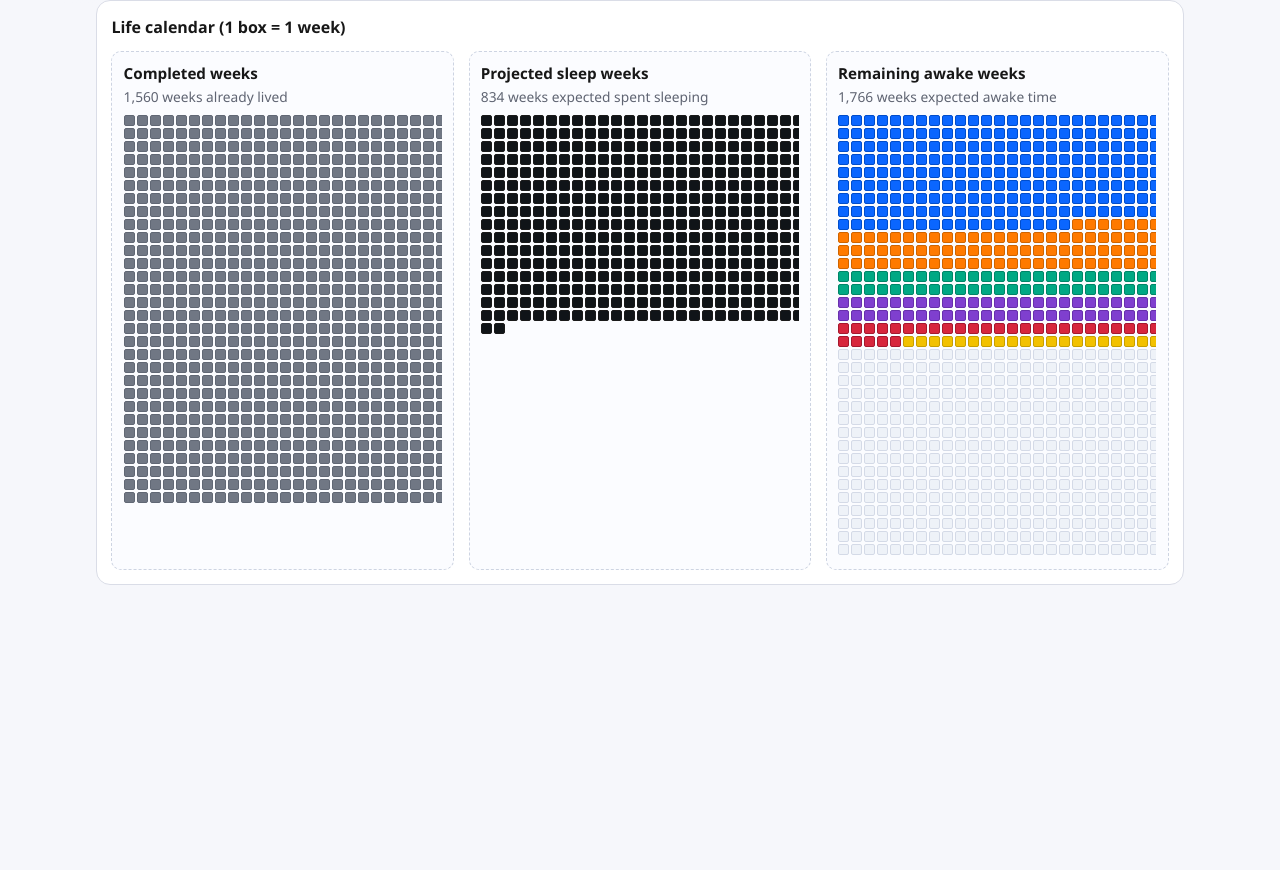
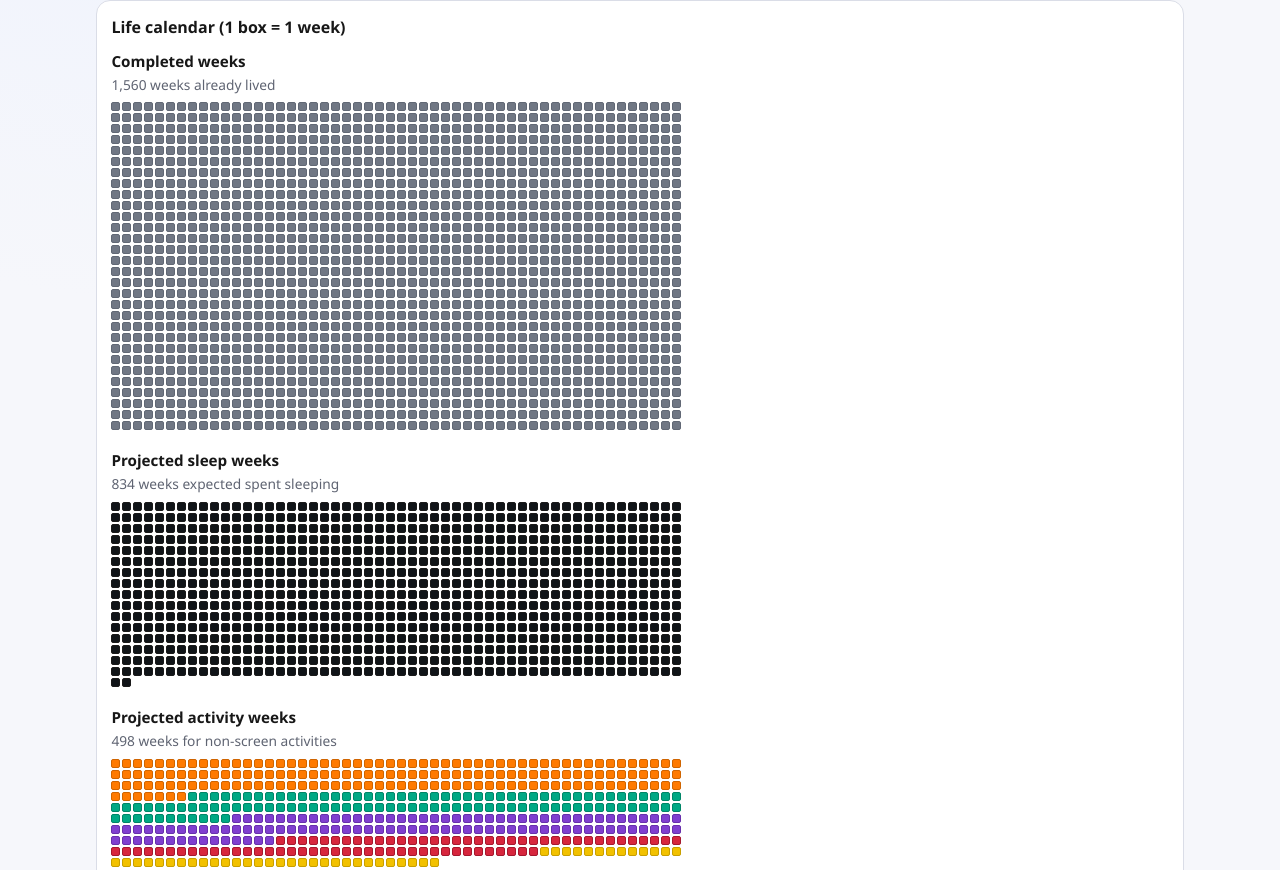
Before and after one commit to frankaugr/lifebox, a plain HTML site: page index.html in a window 1280 px wide. Shown: the part 936-1806 px from the top of the page. Before the commit the page ends 1553 px from the top, so only its background shows below. Drawn offline with Linux system fonts and the light colour scheme.

Commit message:
Stack calendar sections vertically and split awake categories

```diff
--- a/app.js
+++ b/app.js
@@ -69,15 +69,20 @@ const infoMessage = document.getElementById("infoMessage");
 const summaryEl = document.getElementById("summary");
 const completedGridEl = document.getElementById("completedWeeksGrid");
 const sleepGridEl = document.getElementById("sleepWeeksGrid");
+const activitiesGridEl = document.getElementById("activitiesWeeksGrid");
 const remainingGridEl = document.getElementById("remainingWeeksGrid");
 const completedMetaEl = document.getElementById("completedMeta");
 const sleepMetaEl = document.getElementById("sleepMeta");
+const activitiesMetaEl = document.getElementById("activitiesMeta");
 const remainingMetaEl = document.getElementById("remainingMeta");
 
 const activityInputs = ACTIVITY_FIELDS.map((field) => ({
   ...field,
   element: document.getElementById(field.inputId)
 }));
+
+const PROJECTED_ACTIVITY_KEYS = ["eating", "hygiene", "chores", "commute", "errands"];
+const REMAINING_AWAKE_KEYS = ["phone", "free"];
 
 function getSleepHoursForAge(ageYears) {
   return (
@@ -286,14 +291,24 @@ function renderSummary(model) {
 function renderGrid(model) {
   const completedFragment = document.createDocumentFragment();
   const sleepFragment = document.createDocumentFragment();
+  const activitiesFragment = document.createDocumentFragment();
   const remainingFragment = document.createDocumentFragment();
 
   const sleepWeeks = model.segmentWeeks.sleep;
-  const awakeFutureWeeks = Math.max(0, model.futureWeeks - sleepWeeks);
+  const projectedActivityWeeks = PROJECTED_ACTIVITY_KEYS.reduce(
+    (sum, key) => sum + (model.segmentWeeks[key] ?? 0),
+    0
+  );
+  const remainingAwakeWeeks = REMAINING_AWAKE_KEYS.reduce(
+    (sum, key) => sum + (model.segmentWeeks[key] ?? 0),
+    0
+  );
+  const futureSegmentsByKey = new Map(model.futureSegments.map((segment) => [segment.key, segment]));
 
   completedMetaEl.textContent = `${formatWeeks(model.livedWeeks)} already lived`;
   sleepMetaEl.textContent = `${formatWeeks(sleepWeeks)} expected spent sleeping`;
-  remainingMetaEl.textContent = `${formatWeeks(awakeFutureWeeks)} expected awake time`;
+  activitiesMetaEl.textContent = `${formatWeeks(projectedActivityWeeks)} for non-screen activities`;
+  remainingMetaEl.textContent = `${formatWeeks(remainingAwakeWeeks)} for screen time + remaining awake time`;
 
   for (let week = 0; week < model.livedWeeks; week += 1) {
     const box = document.createElement("div");
@@ -309,7 +324,26 @@ function renderGrid(model) {
     sleepFragment.appendChild(box);
   }
 
-  for (const segment of model.futureSegments.filter((entry) => entry.key !== "sleep")) {
+  for (const key of PROJECTED_ACTIVITY_KEYS) {
+    const segment = futureSegmentsByKey.get(key);
+    if (!segment) {
+      continue;
+    }
+
+    for (let week = 0; week < segment.weeks; week += 1) {
+      const box = document.createElement("div");
+      box.className = `week ${segment.cssClass}`;
+      box.title = segment.titleLabel;
+      activitiesFragment.appendChild(box);
+    }
+  }
+
+  for (const key of REMAINING_AWAKE_KEYS) {
+    const segment = futureSegmentsByKey.get(key);
+    if (!segment) {
+      continue;
+    }
+
     for (let week = 0; week < segment.weeks; week += 1) {
       const box = document.createElement("div");
       box.className = `week ${segment.cssClass}`;
@@ -320,6 +354,7 @@ function renderGrid(model) {
 
   completedGridEl.replaceChildren(completedFragment);
   sleepGridEl.replaceChildren(sleepFragment);
+  activitiesGridEl.replaceChildren(activitiesFragment);
   remainingGridEl.replaceChildren(remainingFragment);
 }
 
--- a/index.html
+++ b/index.html
@@ -165,7 +165,17 @@
             <div id="sleepWeeksGrid" class="weeks-grid" aria-label="Projected sleep weeks grid"></div>
           </article>
 
-          <article class="grid-section" aria-labelledby="remaining-title">
+          <article class="grid-section" aria-labelledby="activities-title">
+            <h3 id="activities-title">Projected activity weeks</h3>
+            <p id="activitiesMeta" class="grid-meta"></p>
+            <div
+              id="activitiesWeeksGrid"
+              class="weeks-grid"
+              aria-label="Projected activities weeks grid"
+            ></div>
+          </article>
+
+          <article class="grid-section section-break" aria-labelledby="remaining-title">
             <h3 id="remaining-title">Remaining awake weeks</h3>
             <p id="remainingMeta" class="grid-meta"></p>
             <div
--- a/styles.css
+++ b/styles.css
@@ -15,7 +15,7 @@
   --errands: #f2c100;
   --free: #eef2f8;
 
-  --cell-size: 11px;
+  --cell-size: 9px;
   --cell-gap: 2px;
 }
 
@@ -212,16 +212,20 @@ button:hover {
 }
 
 .grid-sections {
-  display: grid;
-  gap: 0.9rem;
-  grid-template-columns: repeat(auto-fit, minmax(240px, 1fr));
+  display: block;
 }
 
 .grid-section {
-  border: 1px dashed #cdd4e2;
-  border-radius: 10px;
-  padding: 0.7rem;
-  background: #fbfcff;
+  margin: 0 0 1.25rem;
+  padding: 0;
+}
+
+.grid-section:last-child {
+  margin-bottom: 0;
+}
+
+.section-break {
+  margin-top: 1.6rem;
 }
 
 .grid-section h3 {
@@ -240,8 +244,6 @@ button:hover {
   grid-template-columns: repeat(52, var(--cell-size));
   gap: var(--cell-gap);
   justify-content: start;
-  overflow-x: auto;
-  padding-bottom: 0.2rem;
 }
 
 .week {
@@ -299,7 +301,7 @@ button:hover {
 
 @media (max-width: 680px) {
   :root {
-    --cell-size: 8px;
+    --cell-size: 6px;
     --cell-gap: 1px;
   }
 
@@ -317,3 +319,9 @@ button:hover {
     padding: 0.8rem;
   }
 }
+
+@media (max-width: 430px) {
+  :root {
+    --cell-size: 5px;
+  }
+}
```
Also changed, not shown: 1 other file.
